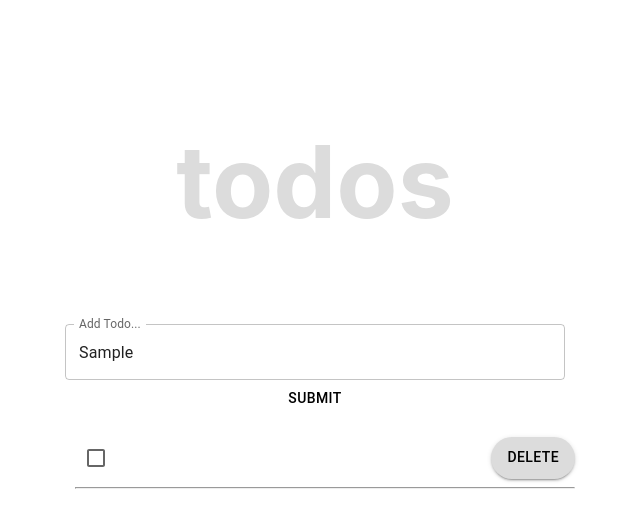
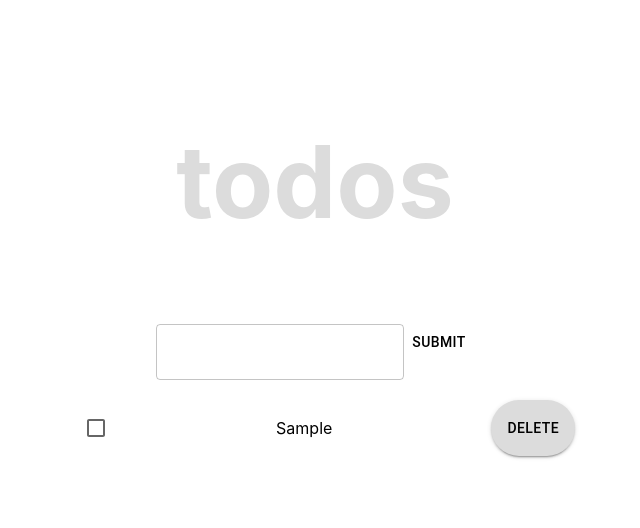
Before and after one commit to yara-stef/yara-stef.todo-list.github.io, a React (Vite) app in the folder todo-list/: page / in a window 1280 px wide. Both pictures are taken after typing "Sample" into the empty fields and a click on the button "SUBMIT". Shown: the top 528 px of the page, without its empty margins (325-965 px from the left). Built offline with nearby package versions, Linux system fonts and the light colour scheme.

Commit message:
added functionality to textfield, submit and delete btns

```diff
--- a/todo-list/src/App.jsx
+++ b/todo-list/src/App.jsx
@@ -1,4 +1,4 @@
-import { useState } from 'react'
+import { useState, useEffect } from 'react'
 import './App.css'
 import Title from './title/title'
 import Textfield from './textfield/textfield'
@@ -27,6 +27,17 @@ function App() {
         }
     };
 
+    useEffect(() => {
+        localStorage.setItem('todos', JSON.stringify(todos))
+    }, [todos]);
+
+    useEffect(() => {
+        const todos = JSON.parse(localStorage.getItem('todos'));
+        if (todos) {
+            setTodos(todos);
+        }
+    }, []);
+
     const deleteTodo = (id) => {
         let newTodos = todos.filter((todo) => todo.id !== id);
         setTodos([...newTodos]);
@@ -36,7 +47,7 @@ function App() {
   return (
     <div>
         <Title />
-        <Textfield submit={handleSubmit} />
+        <Textfield changeText={(e) => setTodoItem(e.target.value)} todoItem={todoItem} submit={handleSubmit} />
           <CheckBox delete={deleteTodo} error={error} todos={todos } />
     </div>
 
--- a/todo-list/src/checkbox/checkbox.jsx
+++ b/todo-list/src/checkbox/checkbox.jsx
@@ -15,8 +15,22 @@ const CheckBox = (props) => {
     });
 
   return (
-    <div className={`checkbox ${props.error ? '' : 'hidden'}` }>
-            <div className='checkbox-inner'>
+    <div className='checkbox'>
+      {props.todos.map((todoItem) => {
+        const { id, todo, complete } = todoItem;
+        return (
+          <div className='checkbox-inner' key={id}>
+            <Checkbox {...label} />
+            <p className={complete ? 'text-done' : ''}>{todo}</p>
+            <ThemeProvider theme={theme}>
+                  <Button sx={{borderRadius: 50, }} color="neutral" variant="contained" onClick={() => props.delete(id)}>
+                    Delete
+                  </Button>
+            </ThemeProvider>
+          </div>
+        )
+      })}
+            {/* <div className='checkbox-inner'>
                 <Checkbox {...label} />
                 <span>{props.todos }</span>
                 <ThemeProvider theme={theme}>
@@ -25,7 +39,7 @@ const CheckBox = (props) => {
                   </Button>
                 </ThemeProvider>
             </div>
-            <hr></hr>
+            <hr></hr> */}
         </div>
 
     );
--- a/todo-list/src/textfield/textfield.jsx
+++ b/todo-list/src/textfield/textfield.jsx
@@ -1,6 +1,10 @@
 import * as React from 'react';
 import Box from '@mui/material/Box';
 import TextField from '@mui/material/TextField';
+import FormControl from '@mui/material/FormControl';
+import Input from '@mui/material/Input';
+import InputLabel from '@mui/material/InputLabel';
+import OutlinedInput from '@mui/material/OutlinedInput';
 import Button from '@mui/material/Button';
 import { createTheme, ThemeProvider } from '@mui/material/styles';
 
@@ -20,7 +24,16 @@ const Textfield = (props) => {
                     maxWidth: '100%',
                 }}
             >
-                <TextField fullWidth label="Add Todo..." id="fullWidth"  />
+                {/* <TextField fullWidth label="Add Todo..." id="fullWidth" /> */}
+                <FormControl>
+                    <OutlinedInput
+                        fullWidth
+                        id="fullWidth"
+                        value={props.todoItem}
+                        label="Add Todo..."
+                        onChange={props.changeText}
+                    />
+                </FormControl>
                 <ThemeProvider theme={theme}>
                   <Button color="secondary" onClick={props.submit}>Submit</Button>
                 </ThemeProvider>
```
Also changed, not shown: 1 other file (tests, documents, lock files or other folders).
